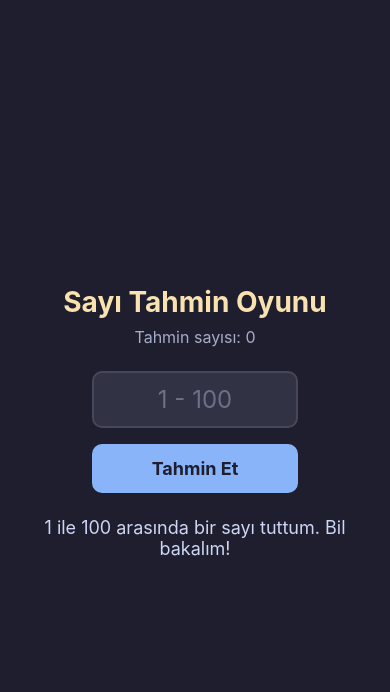
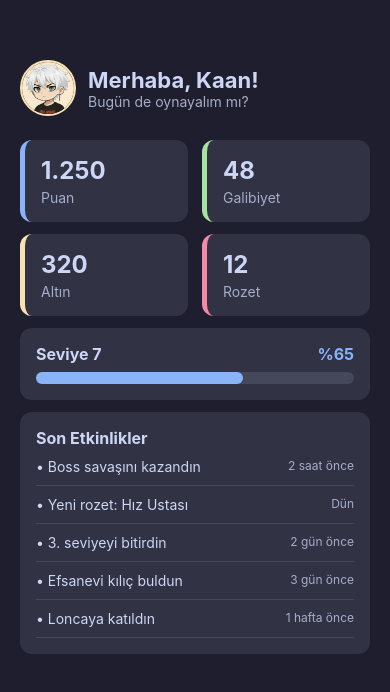
Before and after one commit to k1rea/isvec-cakisi, a React Native app: screen / in a window 390 px wide. Shown: the top 692 px of the page. Built offline with nearby package versions, Linux system fonts and the light colour scheme.

Commit message:
Ek Etkinlik: Oyun dashboard paneli (StatKarti, IlerlemeCubugu, map ile kartlar ve etkinlikler)

```diff
--- a/App.js
+++ b/App.js
@@ -1,174 +1,147 @@
-import { useState } from 'react';
 import { StatusBar } from 'expo-status-bar';
-import { StyleSheet, View, Text, TextInput, Pressable } from 'react-native';
+import { StyleSheet, View, Text, Image, ScrollView } from 'react-native';
 
-function yeniGizliSayi() {
-  return Math.floor(Math.random() * 100) + 1;
-}
+// İstatistik kartlarının verisi (Ek görev 4: diziye taşındı)
+const istatistikler = [
+  { id: 1, deger: '1.250', baslik: 'Puan', renk: '#89b4fa' },
+  { id: 2, deger: '48', baslik: 'Galibiyet', renk: '#a6e3a1' },
+  { id: 3, deger: '320', baslik: 'Altın', renk: '#f9e2af' },
+  { id: 4, deger: '12', baslik: 'Rozet', renk: '#f38ba8' },
+];
 
-export default function App() {
-  const [gizli, setGizli] = useState(yeniGizliSayi());
-  const [tahmin, setTahmin] = useState('');
-  const [mesaj, setMesaj] = useState('1 ile 100 arasında bir sayı tuttum. Bil bakalım!');
-  const [mesajTuru, setMesajTuru] = useState('bilgi'); // bilgi | ipucu | hata | kazandi
-  const [deneme, setDeneme] = useState(0);
-  const [bildi, setBildi] = useState(false);
+// Son etkinlikler (Ek görev 2: iki yeni etkinlik eklendi)
+const etkinlikler = [
+  { id: 1, metin: 'Boss savaşını kazandın', zaman: '2 saat önce' },
+  { id: 2, metin: 'Yeni rozet: Hız Ustası', zaman: 'Dün' },
+  { id: 3, metin: '3. seviyeyi bitirdin', zaman: '2 gün önce' },
+  { id: 4, metin: 'Efsanevi kılıç buldun', zaman: '3 gün önce' },
+  { id: 5, metin: 'Loncaya katıldın', zaman: '1 hafta önce' },
+];
 
-  const tahminEt = () => {
-    // Geçersiz giriş kontrolü: boş, sayı değil ya da 1–100 dışı
-    if (tahmin.trim() === '') {
-      setMesaj('Lütfen bir sayı yaz.');
-      setMesajTuru('hata');
-      return;
-    }
-
-    const sayi = Number(tahmin);
-
-    if (isNaN(sayi) || sayi < 1 || sayi > 100) {
-      setMesaj('Geçersiz giriş! 1 ile 100 arasında bir sayı yaz.');
-      setMesajTuru('hata');
-      setTahmin('');
-      return;
-    }
-
-    const yeniDeneme = deneme + 1;
-    setDeneme(yeniDeneme);
-
-    if (sayi < gizli) {
-      setMesaj(`${sayi} → Daha büyük!`);
-      setMesajTuru('ipucu');
-    } else if (sayi > gizli) {
-      setMesaj(`${sayi} → Daha küçük!`);
-      setMesajTuru('ipucu');
-    } else {
-      setMesaj(`Bildin! 🎉 Sayı ${gizli} idi. ${yeniDeneme}. tahminde buldun.`);
-      setMesajTuru('kazandi');
-      setBildi(true);
-    }
-
-    // Her tahminden sonra kutuyu temizle
-    setTahmin('');
-  };
-
-  const yenidenOyna = () => {
-    setGizli(yeniGizliSayi());
-    setTahmin('');
-    setDeneme(0);
-    setBildi(false);
-    setMesaj('Yeni bir sayı tuttum. Bil bakalım!');
-    setMesajTuru('bilgi');
-  };
-
+// Adım 2: İstatistik kartı bileşeni
+function StatKarti({ deger, baslik, renk }) {
   return (
-    <View style={styles.ekran}>
-      <Text style={styles.baslik}>Sayı Tahmin Oyunu</Text>
-      <Text style={styles.sayac}>Tahmin sayısı: {deneme}</Text>
-
-      <TextInput
-        style={styles.kutu}
-        value={tahmin}
-        onChangeText={setTahmin}
-        placeholder="1 - 100"
-        placeholderTextColor="#6c7086"
-        keyboardType="numeric"
-        maxLength={3}
-        editable={!bildi}
-        onSubmitEditing={tahminEt}
-      />
-
-      <Pressable
-        onPress={tahminEt}
-        disabled={bildi}
-        style={({ pressed }) => [
-          styles.buton,
-          pressed && styles.butonBasili,
-          bildi && styles.butonPasif,
-        ]}
-      >
-        <Text style={styles.butonYazi}>Tahmin Et</Text>
-      </Pressable>
-
-      <Text style={[styles.mesaj, styles[mesajTuru]]}>{mesaj}</Text>
-
-      {bildi && (
-        <Pressable
-          onPress={yenidenOyna}
-          style={({ pressed }) => [
-            styles.buton,
-            styles.yenidenButon,
-            pressed && styles.butonBasili,
-          ]}
-        >
-          <Text style={styles.butonYazi}>Yeniden Oyna</Text>
-        </Pressable>
-      )}
-
-      <StatusBar style="light" />
+    <View style={[styles.kart, { borderLeftColor: renk }]}>
+      <Text style={styles.kartDeger}>{deger}</Text>
+      <Text style={styles.kartBaslik}>{baslik}</Text>
     </View>
   );
 }
 
+// Adım 3 (Ek görev 3): İlerleme çubuğu bileşeni
+function IlerlemeCubugu({ seviye, yuzde }) {
+  return (
+    <View style={styles.bolum}>
+      <View style={styles.seviyeSatir}>
+        <Text style={styles.bolumBaslik}>Seviye {seviye}</Text>
+        <Text style={styles.yuzde}>%{yuzde}</Text>
+      </View>
+      <View style={styles.cubukDis}>
+        <View style={[styles.cubukIc, { width: `${yuzde}%` }]} />
+      </View>
+    </View>
+  );
+}
+
+export default function App() {
+  return (
+    <ScrollView
+      style={styles.ekran}
+      contentContainerStyle={styles.icerik}
+    >
+      {/* 1. Üst bar */}
+      <View style={styles.ustBar}>
+        <Image
+          source={require('./assets/karakter.png')}
+          style={styles.avatar}
+        />
+        <View>
+          <Text style={styles.selam}>Merhaba, Kaan!</Text>
+          <Text style={styles.altYazi}>Bugün de oynayalım mı?</Text>
+        </View>
+      </View>
+
+      {/* 2. İstatistik kartları (2x2) */}
+      <View style={styles.kartlar}>
+        {istatistikler.map((i) => (
+          <StatKarti key={i.id} deger={i.deger} baslik={i.baslik} renk={i.renk} />
+        ))}
+      </View>
+
+      {/* 3. İlerleme çubuğu */}
+      <IlerlemeCubugu seviye={7} yuzde={65} />
+
+      {/* 4. Son etkinlikler */}
+      <View style={styles.bolum}>
+        <Text style={styles.bolumBaslik}>Son Etkinlikler</Text>
+        {etkinlikler.map((e) => (
+          <View key={e.id} style={styles.etkinlik}>
+            <Text style={styles.etkinlikMetin}>• {e.metin}</Text>
+            <Text style={styles.zaman}>{e.zaman}</Text>
+          </View>
+        ))}
+      </View>
+
+      <StatusBar style="light" />
+    </ScrollView>
+  );
+}
+
 const styles = StyleSheet.create({
-  ekran: {
-    flex: 1,
-    backgroundColor: '#1e1e2e',
-    alignItems: 'center',
-    justifyContent: 'center',
-    padding: 24,
+  ekran: { flex: 1, backgroundColor: '#1e1e2e' },
+  icerik: { padding: 20, paddingTop: 60, paddingBottom: 40 },
+
+  ustBar: { flexDirection: 'row', alignItems: 'center', marginBottom: 24 },
+  avatar: {
+    width: 56,
+    height: 56,
+    borderRadius: 28,
+    marginRight: 12,
+    borderWidth: 2,
+    borderColor: '#f9e2af',
   },
-  baslik: {
-    fontSize: 28,
-    fontWeight: 'bold',
-    color: '#f9e2af',
+  selam: { fontSize: 22, fontWeight: 'bold', color: '#cdd6f4' },
+  altYazi: { fontSize: 14, color: '#a6adc8' },
+
+  kartlar: {
+    flexDirection: 'row',
+    flexWrap: 'wrap',
+    justifyContent: 'space-between',
+  },
+  kart: {
+    width: '48%',
+    backgroundColor: '#313244',
+    padding: 16,
+    borderRadius: 12,
+    borderLeftWidth: 5,
+    marginBottom: 12,
+  },
+  kartDeger: { fontSize: 24, fontWeight: 'bold', color: '#cdd6f4' },
+  kartBaslik: { fontSize: 14, color: '#a6adc8', marginTop: 4 },
+
+  bolum: {
+    backgroundColor: '#313244',
+    padding: 16,
+    borderRadius: 12,
+    marginBottom: 12,
+  },
+  seviyeSatir: {
+    flexDirection: 'row',
+    justifyContent: 'space-between',
     marginBottom: 8,
   },
-  sayac: {
-    fontSize: 16,
-    color: '#a6adc8',
-    marginBottom: 24,
+  bolumBaslik: { fontSize: 16, fontWeight: 'bold', color: '#cdd6f4' },
+  yuzde: { fontSize: 16, fontWeight: 'bold', color: '#89b4fa' },
+  cubukDis: { height: 12, backgroundColor: '#45475a', borderRadius: 6 },
+  cubukIc: { height: 12, backgroundColor: '#89b4fa', borderRadius: 6 },
+
+  etkinlik: {
+    flexDirection: 'row',
+    justifyContent: 'space-between',
+    paddingVertical: 10,
+    borderBottomWidth: 1,
+    borderBottomColor: '#45475a',
   },
-  kutu: {
-    width: '60%',
-    backgroundColor: '#313244',
-    color: '#cdd6f4',
-    fontSize: 24,
-    textAlign: 'center',
-    paddingVertical: 12,
-    borderRadius: 10,
-    borderWidth: 2,
-    borderColor: '#45475a',
-    marginBottom: 16,
-  },
-  buton: {
-    width: '60%',
-    backgroundColor: '#89b4fa',
-    paddingVertical: 14,
-    borderRadius: 10,
-    alignItems: 'center',
-  },
-  butonBasili: {
-    opacity: 0.7,
-    transform: [{ scale: 0.97 }],
-  },
-  butonPasif: {
-    backgroundColor: '#45475a',
-  },
-  yenidenButon: {
-    backgroundColor: '#a6e3a1',
-    marginTop: 16,
-  },
-  butonYazi: {
-    fontSize: 18,
-    fontWeight: 'bold',
-    color: '#1e1e2e',
-  },
-  mesaj: {
-    fontSize: 18,
-    textAlign: 'center',
-    marginTop: 24,
-  },
-  bilgi: { color: '#cdd6f4' },
-  ipucu: { color: '#f9e2af' },
-  hata: { color: '#f38ba8' },
-  kazandi: { color: '#a6e3a1', fontWeight: 'bold' },
+  etkinlikMetin: { color: '#cdd6f4' },
+  zaman: { fontSize: 12, color: '#a6adc8' },
 });
```
